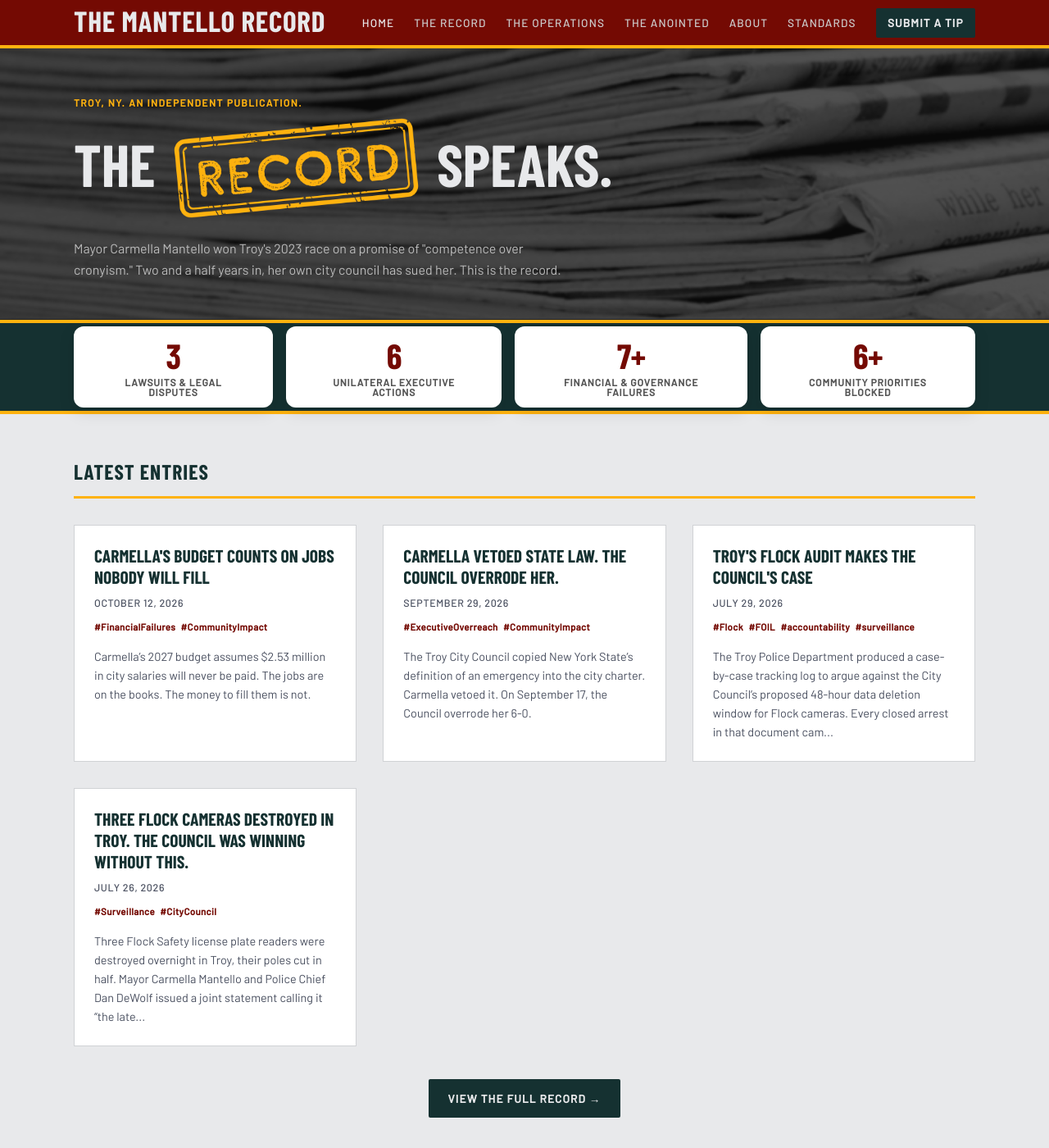
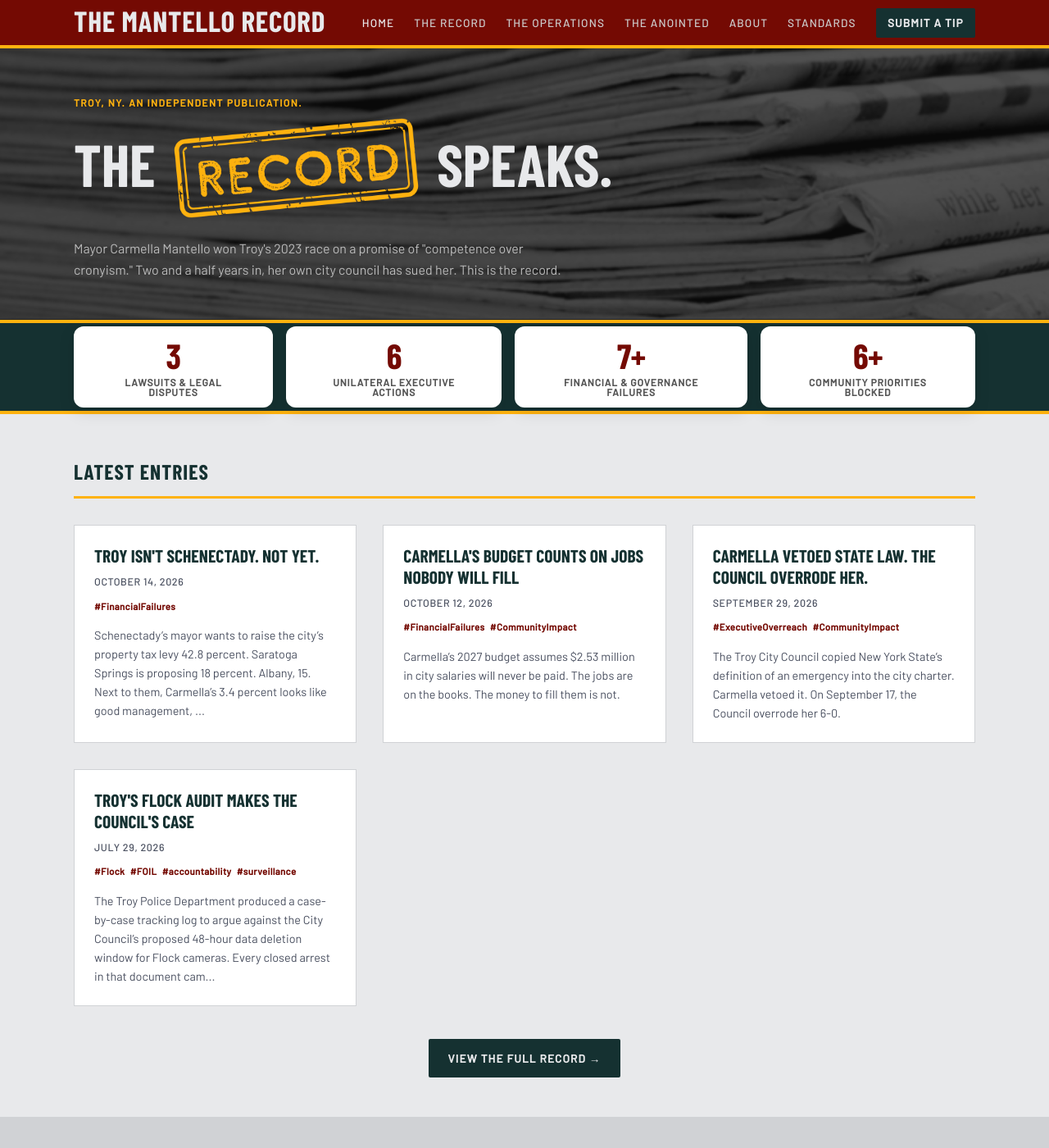
Before and after one commit to MdevitSEC/the-mantello-record, a Jekyll site: the page built from index.html, in a window 1280 px wide and 1400 px high. Shown: the whole window at 82% size. Built offline with Jekyll 4.4.1, drawn with Linux system fonts in a browser that asks for light colours; some web fonts are replaced; part of the change alters nothing that is shown.

Commit message:
Add Troy Isn't Schenectady post and record entry
Co-Authored-By: Claude Opus 5.5 <noreply@anthropic.com>

```diff
--- /dev/null
+++ b/_posts/2026-10-14-troy-isnt-schenectady-yet.md
@@ -0,0 +1,86 @@
+---
+layout: post
+title: "Troy Isn't Schenectady. Not Yet."
+date: 2026-10-14
+categories: ["Financial Failures"]
+---
+
+Schenectady's mayor wants to raise the city's property tax levy 42.8 percent. Saratoga Springs is proposing 18 percent. Albany, 15. Next to them, Carmella's 3.4 percent looks like good management, and that is how it is being sold.
+
+Read how those cities got there. Then read Troy's budget.
+
+---
+
+## How They Got There
+
+| City | Proposed 2027 increase | What happened |
+|---|--:|---|
+| Schenectady | 42.8% levy | $15 million deficit. Past budgets used savings and federal pandemic money. Both are gone. |
+| Saratoga Springs | 18% | $7 million deficit. A federal grant paying for firefighters at a new station expired. |
+| Albany | 15% levy | $35 million gap. The State Comptroller found its budgets were built on estimates that weren't reasonable. |
+| **Troy** | **3.42% rate** | **No deficit announced. Yet.** |
+
+Schenectady's tax rate stayed between $12.77 and $13.58 for ten years. Mayor Gary McCarthy explained how: "In the past, we have used fund balance and we have used (American Rescue Plan Act) money to offset those expenses. Those funds are no longer available." His 2027 proposal is $19.36.
+
+In Albany, State Comptroller Thomas DiNapoli found the 2025 and 2026 budgets contained "significant revenue and expenditure estimates that were not reasonable." The city "used temporary federal pandemic aid and fund balance to pay recurring expenditures, including staff salaries."
+
+Saratoga Springs built a fire station and staffed it with a federal grant. The grant ran out. The firefighters didn't.
+
+In each city, something was holding the budget up: savings, pandemic money, a grant, optimistic estimates. When it ran out, the bill came due all at once.
+
+---
+
+## Troy's Version
+
+Troy's budget doesn't use pandemic money to pay salaries. It uses other tools to do the same job: make the budget look smaller than the city costs.
+
+**Income counted before it arrives.** Six revenue lines are budgeted $3.1 million above what the city actually collected in 2025:
+
+| Revenue | 2025 collected | 2027 budgeted |
+|---|--:|--:|
+| Sales tax | $20.34M | $21.6M |
+| Ambulance billing | $3.09M | $3.75M |
+| Golf | $1.14M | $1.57M |
+| Vacant building fees | $507K | $800K |
+| School resource officers | $70K | $400K |
+| Traffic fines | $344K | $505K |
+
+Some of that is new fees. But sales tax has come in under budget two years running, and is tracking short again this year.
+
+**Costs counted below what they cost.** Fire overtime, police overtime, comp-time buyouts, lawsuits, workers' compensation, retiree health, snow removal, court costs: about $2.1 million budgeted below what the city spent on them in 2025. Albany's comptroller report found the same thing: estimates that weren't reasonable, on both sides of the ledger.
+
+**Jobs that are budgeted but won't be filled.** $2.53 million in "salary savings," about 40 city workers' pay, assumed to go unspent because the jobs sit empty. The empty jobs pay for the overtime the budget leaves out. It works as long as nobody gets hired.
+
+**Savings that are running out.** Last year Carmella covered $2 million of the city's debt payments from the debt reserve to hold down the rate. This budget plans to take $947,883 more. At the end of 2025, the reserve held $2,844,434. Both draws together come to about $104,000 more than that. After 2027, it is gone, and the full debt payment lands on the levy.
+
+**A grant with an end date.** Troy's firefighters are partly paid by the same kind of federal SAFER grant Saratoga Springs just lost. Troy's was scheduled to end December 31, 2026. Fire salaries rise $957,000 in this budget. The budget doesn't say how much of that is grant-funded jobs moving onto the city's books.
+
+---
+
+## What Troy Has That They Don't
+
+Troy is not in fiscal stress. The State Comptroller gives Troy a score of 0, the best possible. Albany is rated in significant stress. Schenectady is rated susceptible. Troy's reserves are still there.
+
+That is the point. Albany and Schenectady are fixing their budgets after the patches ran out, all at once, with 15 and 43 percent increases. Troy still has time to fix its budget while the patches are holding.
+
+Troy also has less taxable property per resident than any of them: about $61,000, to Schenectady's $62,000, Albany's $78,000, and Saratoga Springs' $302,000. A $2 million hole hurts more here.
+
+---
+
+## What to Ask
+
+The budget presentation is this week. The Council can ask:
+
+1. What would this budget cost with revenue set at what the city actually collected, and costs at what they actually cost?
+2. When does the SAFER grant end, and how many firefighter salaries move onto the levy when it does?
+3. What happens to the tax rate in 2028, when the debt reserve is gone?
+
+Every one of those cities had a year when its budget looked fine. Troy's is this one.
+
+---
+
+**Partisan angle:** Carmella's 3.4 percent looks good next to Schenectady because Schenectady already ran out of the things holding its budget up. Troy's are still running. We would rather pay what Troy honestly costs now than pay the Schenectady price later.
+
+---
+
+*Sources: [Spectrum News, October 1, 2026](https://spectrumlocalnews.com/nys/capital-region/news/2026/10/01/albany-mayor-proposes-15--tax-hike--cuts-and-new-fees-in-2027-budget) (Albany); [Spectrum News, October 2, 2026](https://spectrumlocalnews.com/nys/capital-region/news/2026/10/02/schenectady-mayor-calls-for-43--tax-hike-in-2027-budget) (Schenectady); [CBS6, October 8, 2026](https://cbs6albany.com/news/local/saratoga-springs-proposes-18-percent-property-tax-increase-staffing-cuts) (Saratoga Springs); [City of Troy, 2027 Proposed Budget](https://www.troyny.gov/DocumentCenter/View/3789) (revenues, pp. 12 to 13; Municipal Court, p. 23; Judgments and Claims, p. 86; Police, p. 94; Fire, p. 109; Snow Removal, p. 132; Workers' Compensation, p. 167; Retiree Health, p. 169; Debt Service Fund, p. 255; department personnel summary pages); City of Troy 2025 Annual Financial Report filed with the NYS Comptroller; NYS Comptroller, [Fiscal Stress Monitoring System, 2025](https://www.osc.ny.gov/files/local-government/fiscal-monitoring/2025/excel/2025-munis-summary.xlsx) and [2026 Local Government Tax Data](https://www.osc.ny.gov/files/local-government/data/excel/2026-local-governments.xlsx); U.S. Census Bureau, 2020 Census; prior Mantello Record entry: [October 12, 2026](/2026/10/12/budget-counts-on-jobs-nobody-will-fill/)*
--- a/the-record.md
+++ b/the-record.md
@@ -11,6 +11,12 @@ Mayor Carmella Mantello (R) has served as Troy's mayor since January 2024. She p
 ---
 
 ## 2026
+
+### [October 14, 2026 — Troy Isn't Schenectady. Not Yet.](/2026/10/14/troy-isnt-schenectady-yet/)
+
+Schenectady proposes a 42.8 percent levy increase, Saratoga Springs 18 percent, Albany 15. Each spent years propping up its budget with savings, pandemic money, a grant, or estimates the State Comptroller called unreasonable, until those ran out. Carmella's budget uses its own versions: $3.1 million in revenue above what the city collected in 2025, $2.1 million in costs budgeted below what they cost, $2.53 million in salary savings, a debt reserve about $104,000 short, and a firefighter grant scheduled to end. Troy still has time to fix it.
+
+---
 
 ### [October 12, 2026 — Carmella's Budget Counts on Jobs Nobody Will Fill](/2026/10/12/budget-counts-on-jobs-nobody-will-fill/)
 
```
